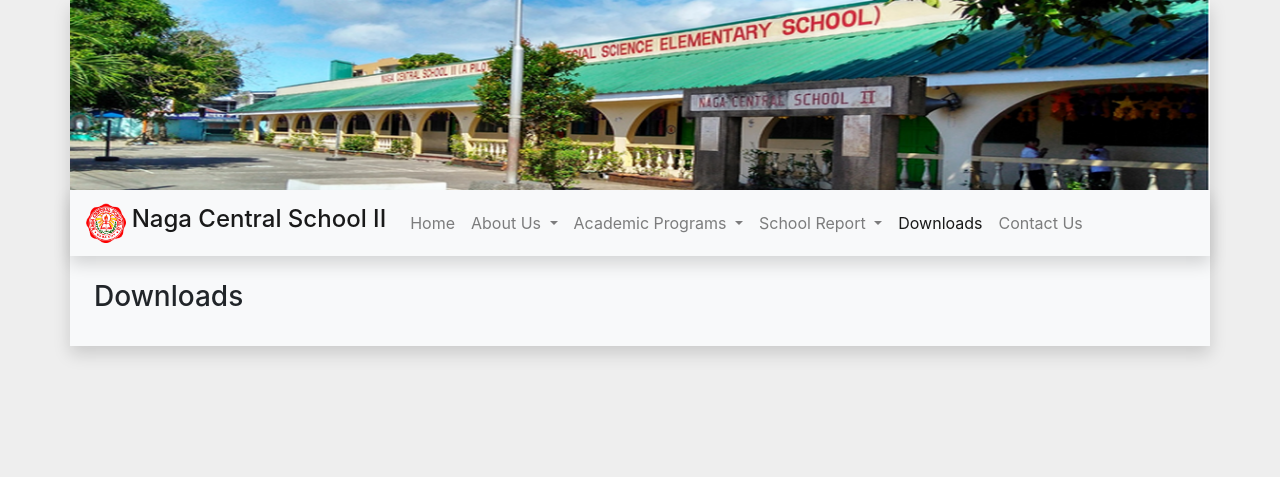
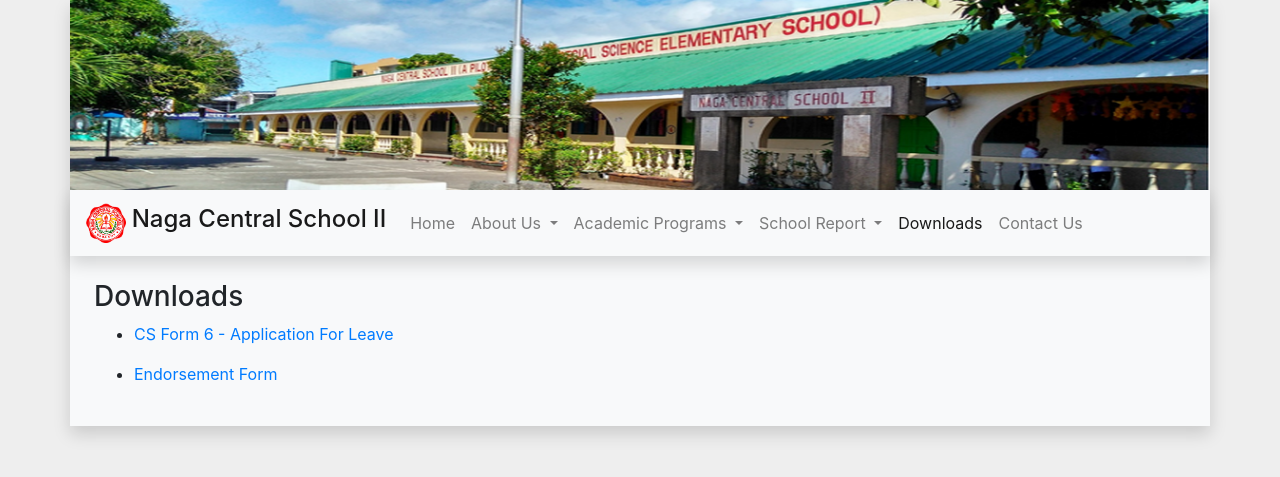
Before and after one commit to nagacentralschool2/nagacentralschool2.github.io, a Jekyll site: the page built from downloads.html, in a window 1280 px wide. Shown: the top 477 px of the page. Built offline with Jekyll 4.4.1, drawn with Linux system fonts in a browser that asks for light colours.

Commit message:
Added content to downloads.html

```diff
--- /dev/null
+++ b/_data/download.yml
@@ -0,0 +1,4 @@
+- title: CS Form 6 - Application For Leave
+  file: csform6.doc
+- title: Endorsement Form
+  file: endorsementform.doc
--- a/downloads.html
+++ b/downloads.html
@@ -4,3 +4,9 @@
 ---
 
 ### Downloads
+
+{% for item in site.data.download %}
+
+- [{{ item.title }}](/assets/dl/{{ item.file }}){:target="_blank"}
+
+{% endfor %}
```
Also changed, not shown: 2 other files.
